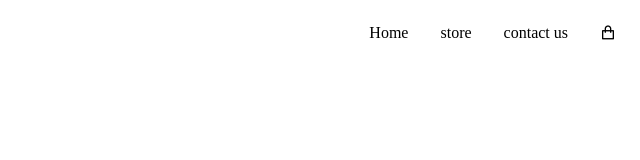
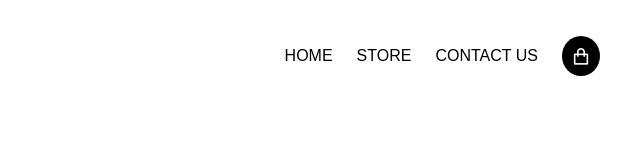
Before and after one commit to shrestharoy02/html-css-2, a plain HTML site: page index.html in a window 1280 px wide. Shown: the whole page, without its empty margins (640-1280 px from the left). Drawn offline with nearby package versions, Linux system fonts and the light colour scheme.

Commit message:
nav bar added

```diff
--- a/style.css
+++ b/style.css
@@ -1,19 +1,40 @@
-*{
+* {
   margin: 0;
-    padding: 0;box-sizing: border-box;
+  padding: 0;
+  box-sizing: border-box;
 }
-html, body{
+html,
+body {
   width: 100%;
   height: 100%;
+  font-family: Arial, Helvetica, sans-serif;
 }
-
-nav{
-    padding: 1.5rem;
+.main {
+  height: 100%;
+  width: 100%;
+}
+nav {
+  height: 14%;
+  padding-right: 2.5rem;
   display: flex;
+  align-items: center;
   justify-content: flex-end;
-    gap: 2em;
+  gap: 1.5em;
+  /* background-color: yellow; */
 }
-nav a{
+nav a {
   text-decoration: none;
   color: #000;
+  text-transform: uppercase;
+  font-weight: 100;
 }
+nav i {
+  background-color: #000;
+  color: #fff;
+  padding: 0.5em;
+  border-radius: 50%;
+  font-size: 1.19rem;
+}
+:hover nav i{
+    cursor: pointer;
+}
```
Lines whose indentation alone changed are shown as unchanged.
